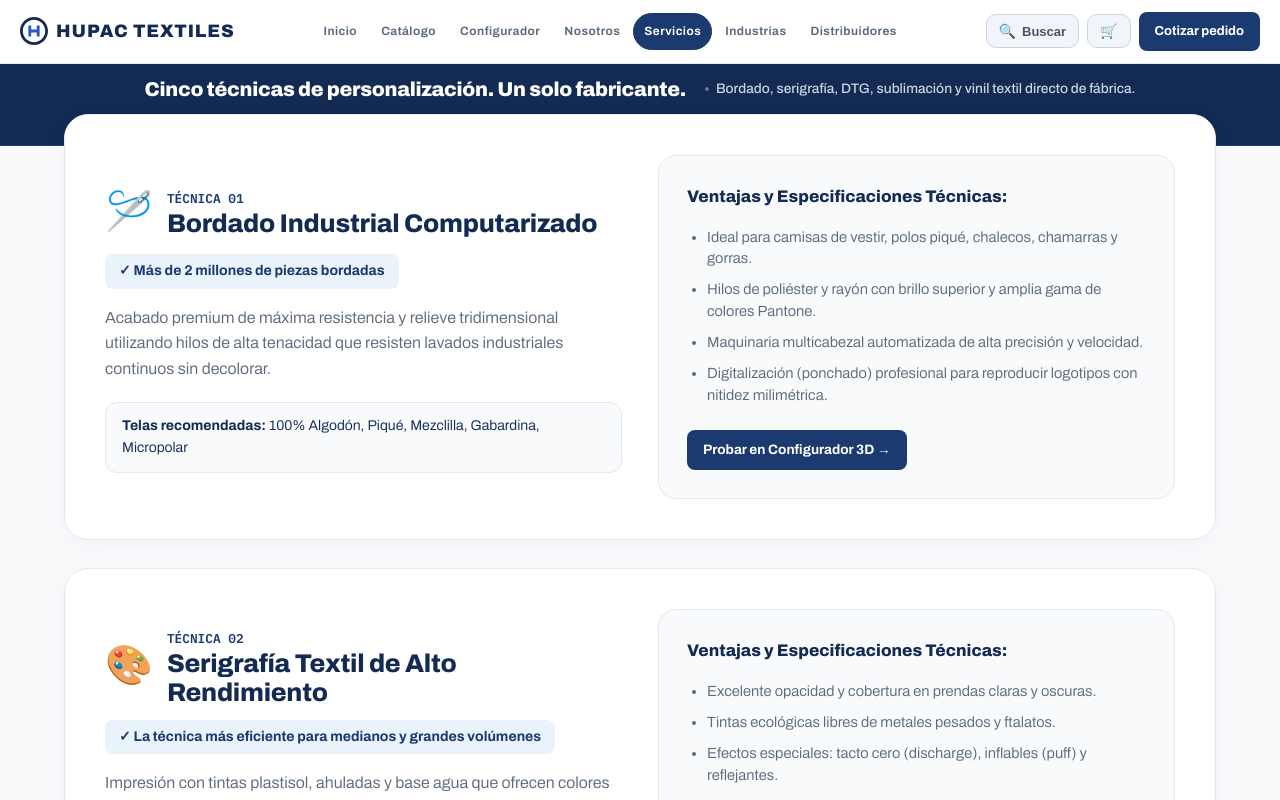
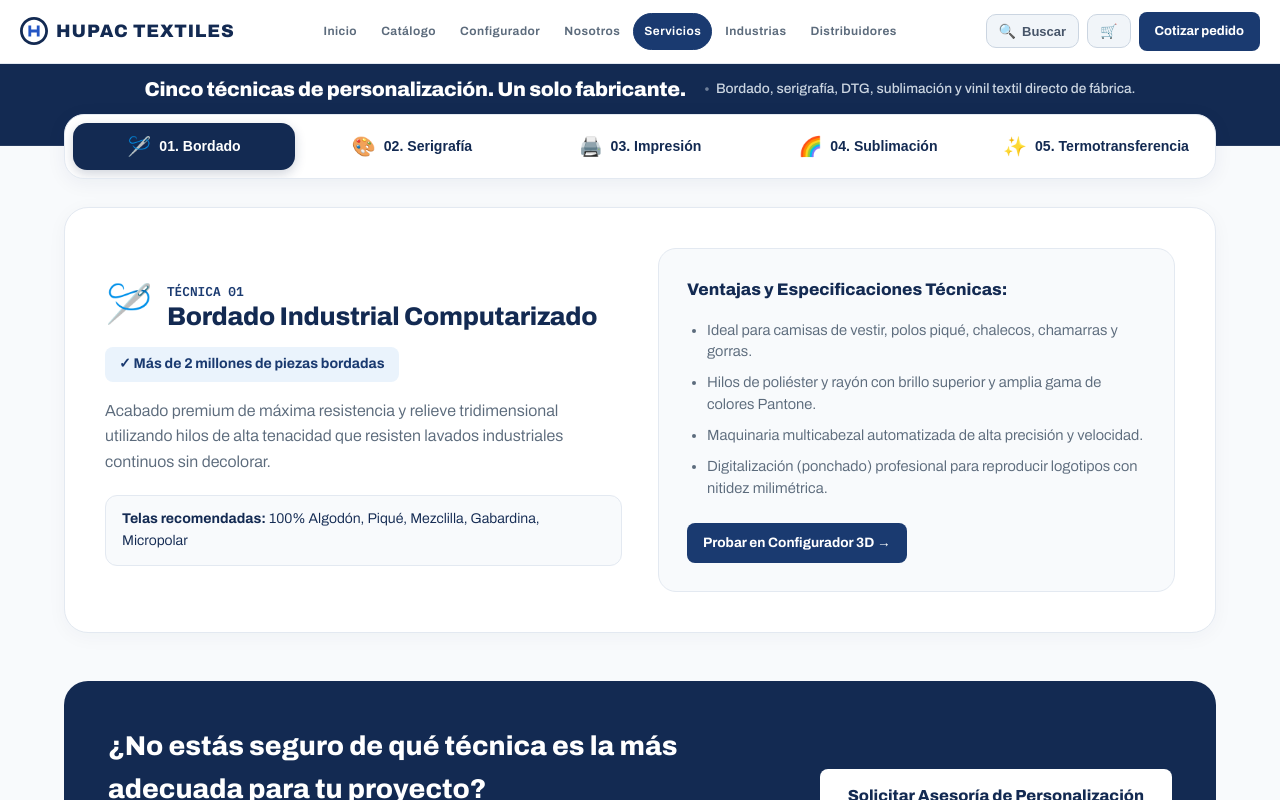
Before and after one commit to danieltrejomx/hupac-textiles-web, a Next.js app: page /servicios in a window 1280 px wide. Shown: the top 800 px of the page. Built offline with nearby package versions, Linux system fonts and the light colour scheme.

Commit message:
feat(servicios): organizar las 5 tecnicas en una sola linea mediante una barra de pestañas horizontal

```diff
--- a/app/servicios/page.tsx
+++ b/app/servicios/page.tsx
@@ -1,10 +1,13 @@
 'use client';
+import { useState } from 'react';
 import Link from 'next/link';
 import Navbar from '@/components/Navbar';
 import Footer from '@/components/Footer';
 import TypewriterTitle from '@/components/TypewriterTitle';
 
 export default function ServiciosPage() {
+  const [selectedTecId, setSelectedTecId] = useState<string>('bordado');
+
   const serviciosDetalle = [
     {
       id: 'bordado',
@@ -78,6 +81,9 @@
     }
   ];
 
+  const srvActivo = serviciosDetalle.find(s => s.id === selectedTecId) || serviciosDetalle[0];
+  const idxActivo = serviciosDetalle.findIndex(s => s.id === srvActivo.id);
+
   return (
     <>
       <Navbar />
@@ -124,11 +130,56 @@
           </div>
         </section>
 
-        {/* Lista Detallada de Servicios */}
+        {/* Lista Detallada de Servicios en Una Sola Línea de Pestañas */}
         <div style={{ maxWidth: '1200px', margin: '-32px auto 0 auto', padding: '0 24px' }}>
-          <div style={{ display: 'flex', flexDirection: 'column', gap: '28px' }}>
-            {serviciosDetalle.map((srv, idx) => (
-              <div key={srv.id} style={{
+
+          {/* BARRA DE LAS 5 TÉCNICAS EN UNA SOLA LÍNEA */}
+          <div style={{
+            backgroundColor: '#ffffff',
+            borderRadius: '20px',
+            padding: '8px',
+            boxShadow: '0 4px 20px rgba(19, 42, 82, 0.06)',
+            border: '1px solid var(--linea)',
+            marginBottom: '28px',
+            display: 'flex',
+            gap: '6px',
+            overflowX: 'auto'
+          }}>
+            {serviciosDetalle.map((srv, idx) => {
+              const isActive = selectedTecId === srv.id;
+              return (
+                <button
+                  key={srv.id}
+                  type="button"
+                  onClick={() => setSelectedTecId(srv.id)}
+                  style={{
+                    flex: 1,
+                    minWidth: '170px',
+                    padding: '12px 14px',
+                    borderRadius: '14px',
+                    border: 'none',
+                    backgroundColor: isActive ? 'var(--marino)' : 'transparent',
+                    color: isActive ? '#ffffff' : 'var(--marino)',
+                    fontWeight: 750,
+                    fontSize: '0.88rem',
+                    cursor: 'pointer',
+                    display: 'flex',
+                    alignItems: 'center',
+                    justifyContent: 'center',
+                    gap: '8px',
+                    transition: 'all 0.15s ease',
+                    boxShadow: isActive ? '0 4px 12px rgba(19, 42, 82, 0.2)' : 'none'
+                  }}
+                >
+                  <span style={{ fontSize: '1.2rem' }}>{srv.icono}</span>
+                  <span style={{ whiteSpace: 'nowrap' }}>0{idx + 1}. {srv.titulo.split(' ')[0]}</span>
+                </button>
+              );
+            })}
+          </div>
+
+          {/* TARJETA DETALLADA DE LA TÉCNICA SELECCIONADA */}
+          <div style={{
             backgroundColor: '#ffffff',
             border: '1px solid var(--linea)',
             borderRadius: '24px',
@@ -141,13 +192,13 @@
           }}>
             <div>
               <div style={{ display: 'flex', alignItems: 'center', gap: '14px', marginBottom: '12px' }}>
-                    <span style={{ fontSize: '2.4rem' }}>{srv.icono}</span>
+                <span style={{ fontSize: '2.4rem' }}>{srvActivo.icono}</span>
                 <div>
                   <span style={{ fontSize: '0.8rem', fontFamily: 'var(--mono)', color: 'var(--rey)', fontWeight: 700, textTransform: 'uppercase' }}>
-                        Técnica 0{idx + 1}
+                    Técnica 0{idxActivo + 1}
                   </span>
                   <h2 style={{ fontSize: '1.6rem', color: 'var(--marino)', margin: 0, fontWeight: 800 }}>
-                        {srv.titulo}
+                    {srvActivo.titulo}
                   </h2>
                 </div>
               </div>
@@ -162,11 +213,11 @@
                 borderRadius: '8px',
                 marginBottom: '16px'
               }}>
-                    ✓ {srv.destacado}
+                ✓ {srvActivo.destacado}
               </div>
 
               <p style={{ fontSize: '1rem', color: 'var(--texto-2)', lineHeight: 1.6, margin: '0 0 20px 0' }}>
-                    {srv.desc}
+                {srvActivo.desc}
               </p>
 
               <div style={{
@@ -177,7 +228,7 @@
                 fontSize: '0.88rem',
                 color: 'var(--marino)'
               }}>
-                    <strong>Telas recomendadas:</strong> {srv.telas}
+                <strong>Telas recomendadas:</strong> {srvActivo.telas}
               </div>
             </div>
 
@@ -191,7 +242,7 @@
                 Ventajas y Especificaciones Técnicas:
               </h3>
               <ul style={{ margin: 0, paddingLeft: '20px', display: 'flex', flexDirection: 'column', gap: '10px' }}>
-                    {srv.caracteristicas.map((c, i) => (
+                {srvActivo.caracteristicas.map((c, i) => (
                   <li key={i} style={{ fontSize: '0.92rem', color: 'var(--texto-2)', lineHeight: 1.45 }}>
                     {c}
                   </li>
@@ -208,8 +259,6 @@
                 </Link>
               </div>
             </div>
-              </div>
-            ))}
           </div>
 
           {/* Banner de Asesoría */}
```
Lines whose indentation alone changed are shown as unchanged.
